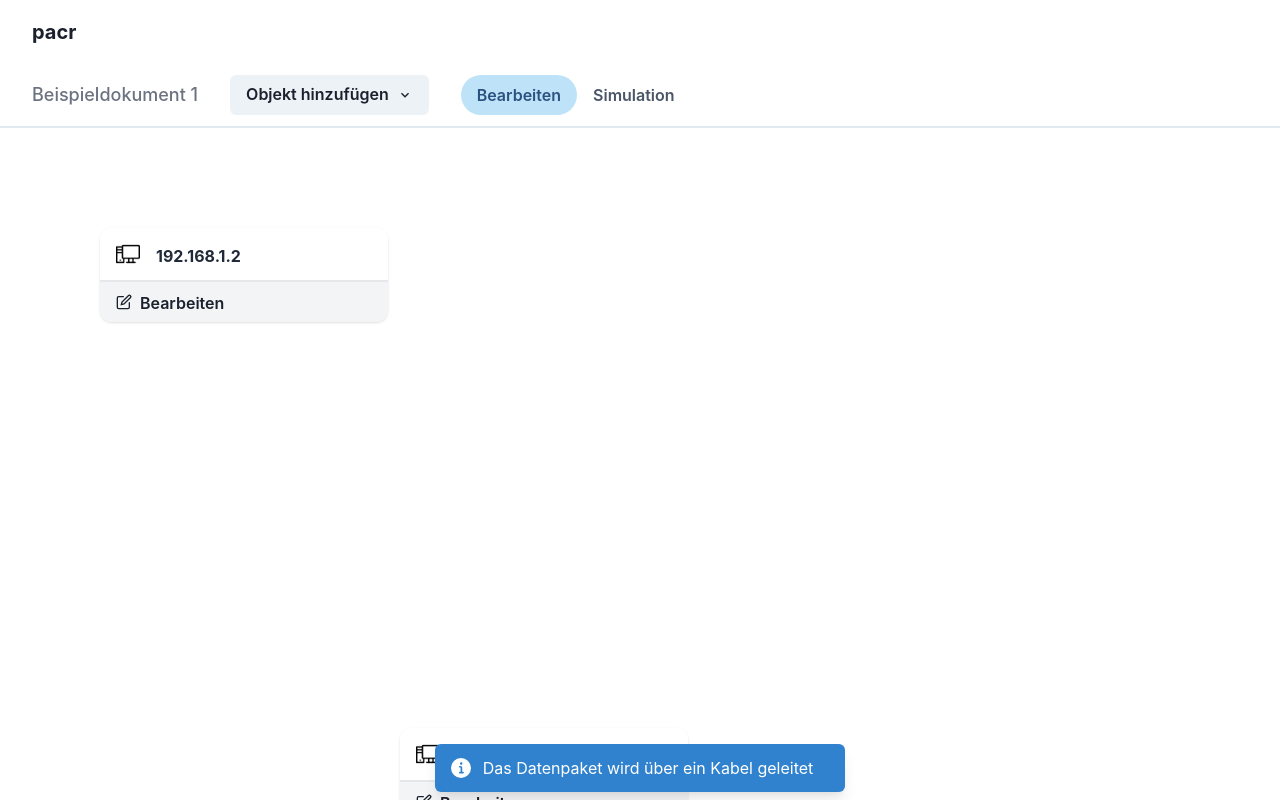
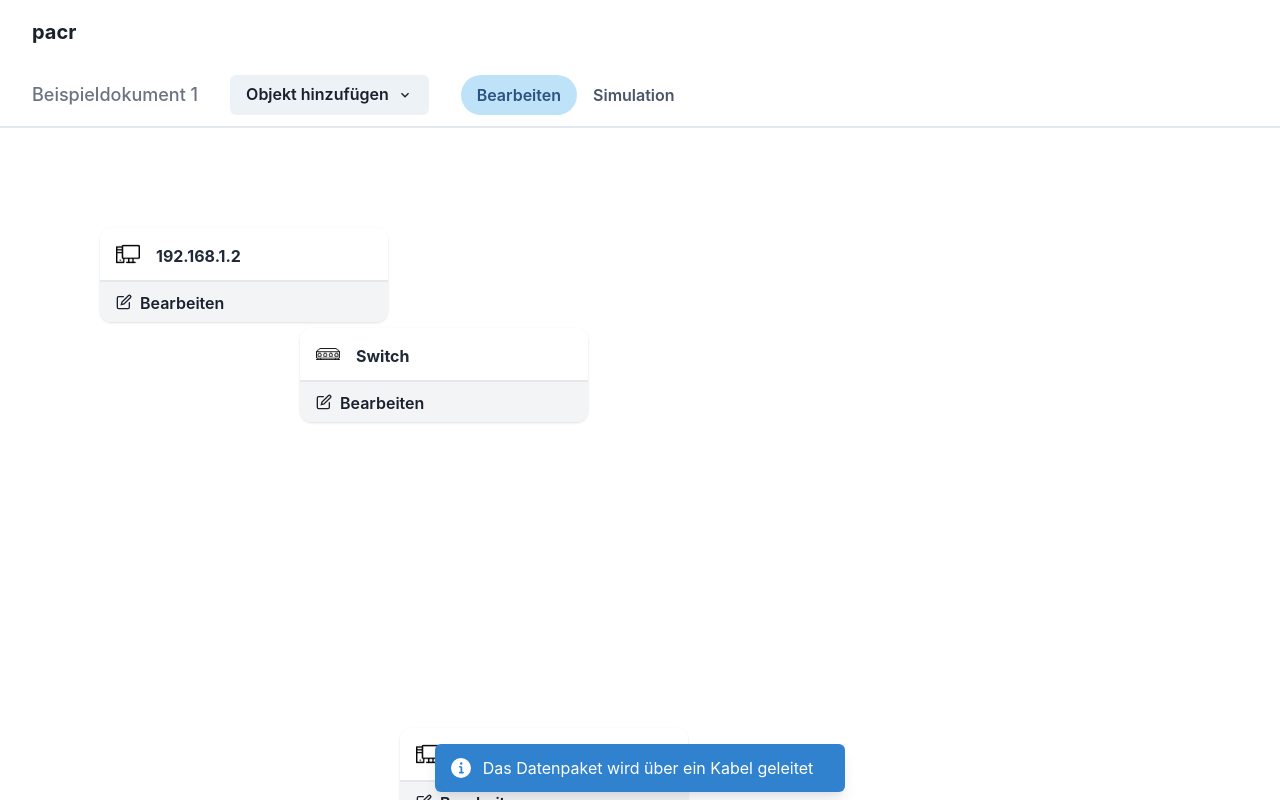
Before and after one commit to thatmarcel/pacr-frontend, a Next.js app: page /editor in a window 1280 px wide. Built offline with nearby package versions, Linux system fonts and the light colour scheme.

Commit message:
Allow sending packets between computers via switches that forward packets to the receiver

```diff
--- a/helpers/simulation/select_next_destination.js
+++ b/helpers/simulation/select_next_destination.js
@@ -23,13 +23,23 @@ const selectNextDestination = (allItems, sourceItemId, destinationIp) => {
 
         const destinationItem = allItems.filter(it => it.id === cableDestinationItemId)[0];
 
-        return destinationItem &&
+        const isDestination = destinationItem &&
             (
                 destinationItem.type === "router" && (
                     destinationItem.routerData.sides.a.ipAddress === destinationIp ||
                     destinationItem.routerData.sides.b.ipAddress === destinationIp
                 ) || destinationItem.ipAddress === destinationIp
-            )
+            );
+
+        if (isDestination) {
+            return true;
+        } else if (destinationItem.deviceType === "switch") {
+            console.log("checking switch");
+            const r = selectNextDestination(allItems, destinationItem.id, destinationIp).success;
+            console.log("checked switch");
+            console.log(r);
+            return r;
+        }
     }).map(item => {
         const destinationItemId = item.cableData.connections[0].id === sourceItemId ? item.cableData.connections[1].id : item.cableData.connections[0].id
         const destinationItem = allItems.filter(it => it.id === destinationItemId)[0];
@@ -38,9 +48,9 @@ const selectNextDestination = (allItems, sourceItemId, destinationIp) => {
             success: true,
             cableId: item.id,
             destinationItem: destinationItem,
-            hasReachedFinalDestination: true
+            hasReachedFinalDestination: destinationItem.ipAddress === destinationIp
         }
-    });
+    }).sort((a, b) => b.destinationItem.deviceType !== "switch" - a.destinationItem.deviceType !== "switch");
 
     if (eligibleRoutes.length < 1 && sourceItem.gateway !== destinationIp) {
         if (!sourceItem.gateway) {
--- a/helpers/simulation/send_data_packet.js
+++ b/helpers/simulation/send_data_packet.js
@@ -1,6 +1,4 @@
 import selectNextDestination from "./select_next_destination";
-
-// TODO: Add switch support
 
 const sendDataPacket = async (allItems, sourceItemId, destinationIp, updateStatus) => {
     const sourceItem = allItems.filter(item => item.id === sourceItemId)[0];
@@ -41,7 +39,7 @@ const sendDataPacket = async (allItems, sourceItemId, destinationIp, updateStatu
 
             return;
         } else {
-            if (destinationItem.deviceType === "router") {
+            if (result.destinationItem.deviceType === "router") {
                 updateStatus && (await updateStatus({
                     event: "gatewayRouterReached",
                     gatewayItemId: result.destinationItem.id
@@ -55,6 +53,13 @@ const sendDataPacket = async (allItems, sourceItemId, destinationIp, updateStatu
                 }));
 
                 return;
+            } else if (result.destinationItem.deviceType === "switch") {
+                updateStatus && (await updateStatus({
+                    event: "switchReached",
+                    switchItemId: result.destinationItem.id
+                }));
+
+                packetLocationId = result.destinationItem.id;
             } else {
                 updateStatus && (await updateStatus({
                     event: "error",
--- a/helpers/simulation/send_data_packet_and_visualize_route.js
+++ b/helpers/simulation/send_data_packet_and_visualize_route.js
@@ -46,6 +46,8 @@ const sendDataPacketAndVisualizeRoute = (canvasDataItems, setCanvasDataItems, so
                 highlightItem(status.destinationItemId);
             } else if (status.event === "gatewayReached") {
                 highlightItem(status.gatewayItemId);
+            } else if (status.event === "switchReached") {
+                highlightItem(status.switchItemId);
             }
 
             displayStatus(packetStatusDescriptions[status.event]);
--- a/misc/packet_status_descriptions.json
+++ b/misc/packet_status_descriptions.json
@@ -2,5 +2,6 @@
     "error": "Ein Fehler ist aufgetreten",
     "usingCable": "Das Datenpaket wird über ein Kabel geleitet",
     "destinationReached": "Das Ziel wurde erreicht",
-    "gatewayRouterReached": "Das Datenpaket ist beim Gateway angekommen"
+    "gatewayRouterReached": "Das Datenpaket ist beim Gateway angekommen",
+    "switchReached": "Das Datenpaket wird von einem Switch weitergeleitet"
 }
--- a/pages/editor.jsx
+++ b/pages/editor.jsx
@@ -30,8 +30,14 @@ const EditorPage = () => {
             ipAddress: "192.168.1.3"
         },
         {
+            deviceType: "switch",
+            id: "ccc",
+            x: 300,
+            y: 200
+        },
+        {
             deviceType: "cable",
-            id: "ccc",
+            id: "ddd",
             cableData: {
                 connections: [
                     {
@@ -39,8 +45,24 @@ const EditorPage = () => {
                         deviceType: "computer"
                     },
                     {
+                        id: "ccc",
+                        deviceType: "switch"
+                    }
+                ]
+            }
+        },
+        {
+            deviceType: "cable",
+            id: "eee",
+            cableData: {
+                connections: [
+                    {
                         id: "bbb",
                         deviceType: "computer"
+                    },
+                    {
+                        id: "ccc",
+                        deviceType: "switch"
                     }
                 ]
             }
```
